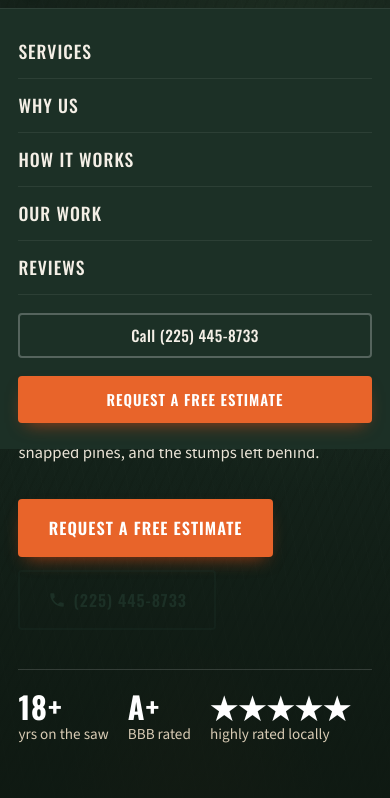
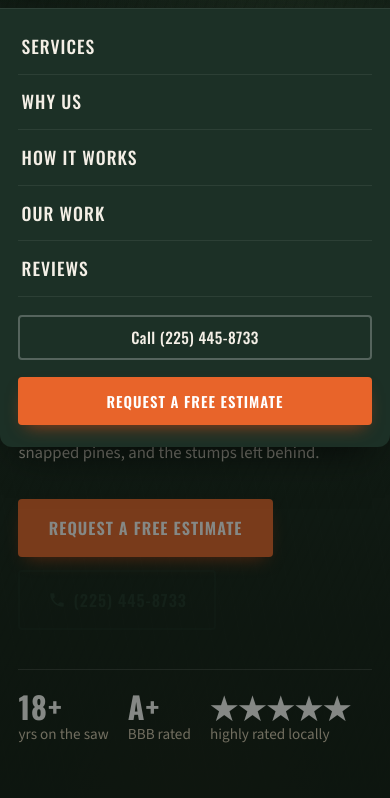
Before and after one commit to gcolegonzales/redesign-griffins-tree, a plain HTML site: page index.html in a window 390 px wide. Both pictures are taken after a click on the button "Open menu". Shown: the part 46-844 px from the top of the page. Drawn offline with nearby package versions, Linux system fonts and the light colour scheme.

Commit message:
Mobile nav polish: animated dropdown, scrim close, header reveal-on-scroll-up
- Mobile menu now an animated styled dropdown (opacity+translate transition,
  radius/shadow, opaque pine background) instead of an instant show/hide
- Added a full-viewport scrim; tapping it (or the X, or Escape) closes the menu
- Header hides on scroll-down and reveals on ANY upward scroll; never hides
  while the menu is open
- Killed blue tap-highlight + user-select on toggle/scrim/menu; nav links get
  right-side padding; toggle raised above scrim/dropdown
- Added .nojekyll so GitHub Pages serves the assets

Verified at 375px: scrollWidth == 375 (no horizontal scroll), open menu is
opaque with scrim covering the full viewport, scrim-close works, no console
errors.

```diff
--- a/index.html
+++ b/index.html
@@ -117,8 +117,8 @@
       </button>
     </div>
 
-    <!-- mobile menu -->
-    <div class="mobile-menu" id="mobileMenu" hidden>
+    <!-- mobile menu (animated dropdown) -->
+    <div class="mobile-menu" id="mobileMenu">
       <nav aria-label="Mobile">
         <a href="#services">Services</a>
         <a href="#why">Why Us</a>
@@ -130,6 +130,9 @@
       <a href="#estimate" class="btn-quote mobile">Request a Free Estimate</a>
     </div>
   </header>
+
+  <!-- scrim behind the mobile menu; tapping it closes the menu -->
+  <div class="nav-scrim" id="navScrim" hidden></div>
 
   <main id="top">
 
--- a/script.js
+++ b/script.js
@@ -5,30 +5,60 @@
   var header = document.getElementById('siteHeader');
   var toggle = document.getElementById('navToggle');
   var mobileMenu = document.getElementById('mobileMenu');
+  var scrim = document.getElementById('navScrim');
   var reduceMotion = window.matchMedia('(prefers-reduced-motion: reduce)').matches;
 
-  /* ---- Shrink / solidify header on scroll ---- */
+  /* ---- Header: solidify on scroll + hide-on-down / reveal-on-any-up ---- */
   var lastScrolled = null;
+  var lastY = window.scrollY;
   function onScroll() {
-    var scrolled = window.scrollY > 24;
+    var y = window.scrollY;
+
+    var scrolled = y > 24;
     if (scrolled !== lastScrolled) {
       header.classList.toggle('scrolled', scrolled);
       lastScrolled = scrolled;
     }
+
+    // never hide the header while the menu is open
+    var menuOpen = toggle.getAttribute('aria-expanded') === 'true';
+    if (!menuOpen) {
+      if (y > lastY && y > 120) {
+        // scrolling down past the header — hide it
+        header.classList.add('nav-hidden');
+      } else if (y < lastY) {
+        // any upward scroll — reveal immediately
+        header.classList.remove('nav-hidden');
+      }
+    }
+    lastY = y;
   }
   onScroll();
   window.addEventListener('scroll', onScroll, { passive: true });
 
-  /* ---- Mobile menu ---- */
+  /* ---- Mobile menu (animated dropdown + scrim) ---- */
   function closeMenu() {
     toggle.setAttribute('aria-expanded', 'false');
     toggle.setAttribute('aria-label', 'Open menu');
-    mobileMenu.hidden = true;
+    mobileMenu.classList.remove('open');
+    scrim.classList.remove('open');
+    // remove the scrim from the layout after the fade-out
+    window.setTimeout(function () {
+      if (!scrim.classList.contains('open')) scrim.hidden = true;
+    }, 320);
   }
   function openMenu() {
+    header.classList.remove('nav-hidden'); // ensure header is visible
     toggle.setAttribute('aria-expanded', 'true');
     toggle.setAttribute('aria-label', 'Close menu');
-    mobileMenu.hidden = false;
+    scrim.hidden = false;
+    // force layout, then add .open on a timer so the fade-in transition runs
+    // (setTimeout instead of rAF — rAF is throttled when the tab isn't focused)
+    void scrim.offsetWidth;
+    window.setTimeout(function () {
+      mobileMenu.classList.add('open');
+      scrim.classList.add('open');
+    }, 10);
   }
   toggle.addEventListener('click', function () {
     if (toggle.getAttribute('aria-expanded') === 'true') closeMenu();
@@ -37,6 +67,7 @@
   mobileMenu.querySelectorAll('a').forEach(function (a) {
     a.addEventListener('click', closeMenu);
   });
+  scrim.addEventListener('click', closeMenu);
   document.addEventListener('keydown', function (e) {
     if (e.key === 'Escape' && toggle.getAttribute('aria-expanded') === 'true') {
       closeMenu();
--- a/styles.css
+++ b/styles.css
@@ -33,6 +33,8 @@
 html { scroll-behavior: smooth; }
 @media (prefers-reduced-motion: reduce) { html { scroll-behavior: auto; } }
 
+html, body { overflow-x: clip; max-width: 100%; }
+
 body {
   margin: 0;
   font-family: var(--ff-body);
@@ -40,7 +42,7 @@ body {
   background: var(--cream);
   line-height: 1.65;
   -webkit-font-smoothing: antialiased;
-  overflow-x: hidden;
+  -webkit-tap-highlight-color: transparent;
 }
 
 h1, h2, h3, h4 {
@@ -126,8 +128,11 @@ img { max-width: 100%; display: block; }
 .site-header {
   position: fixed; top: 0; left: 0; right: 0; z-index: 100;
   background: linear-gradient(180deg, rgba(20,30,24,.55), rgba(20,30,24,0));
-  transition: background .35s var(--ease), box-shadow .35s var(--ease), backdrop-filter .35s;
+  transition: background .35s var(--ease), box-shadow .35s var(--ease),
+              backdrop-filter .35s, transform .35s var(--ease);
 }
+/* hide on scroll-down, reveal on any upward scroll */
+.site-header.nav-hidden { transform: translateY(-100%); }
 .site-header.scrolled {
   background: var(--pine);
   box-shadow: 0 6px 24px -12px rgba(0,0,0,.6);
@@ -170,34 +175,65 @@ img { max-width: 100%; display: block; }
   display: none; flex-direction: column; gap: 5px;
   background: none; border: none; cursor: pointer; padding: .4rem;
   margin-left: auto;
+  position: relative; z-index: 120; /* stays above scrim + dropdown */
+  -webkit-tap-highlight-color: transparent;
+  user-select: none; -webkit-user-select: none;
 }
 .nav-toggle span { width: 26px; height: 2.5px; background: var(--cream); border-radius: 2px; transition: transform .3s var(--ease), opacity .2s; }
 .nav-toggle[aria-expanded="true"] span:nth-child(1) { transform: translateY(7.5px) rotate(45deg); }
 .nav-toggle[aria-expanded="true"] span:nth-child(2) { opacity: 0; }
 .nav-toggle[aria-expanded="true"] span:nth-child(3) { transform: translateY(-7.5px) rotate(-45deg); }
 
+/* ---- animated dropdown mobile menu ---- */
 .mobile-menu {
+  position: absolute; top: 100%; left: 0; right: 0;
   background: var(--pine);
-  padding: 1rem var(--gutter) 1.6rem;
+  padding: .6rem var(--gutter) 1.4rem;
   display: flex; flex-direction: column; gap: .3rem;
   border-top: 1px solid rgba(255,255,255,.08);
+  box-shadow: 0 20px 40px -18px rgba(0,0,0,.7);
+  border-radius: 0 0 12px 12px;
+  z-index: 110;
+  -webkit-tap-highlight-color: transparent;
+  user-select: none; -webkit-user-select: none;
+  /* closed state — collapsed + faded, animated */
+  opacity: 0;
+  transform: translateY(-12px);
+  visibility: hidden;
+  pointer-events: none;
+  transition: opacity .3s var(--ease), transform .35s var(--ease), visibility .35s var(--ease);
 }
-/* the [hidden] attribute is the open/close mechanism (JS toggles it) — it must
-   win over the display above, and the menu must never show on desktop */
-.mobile-menu[hidden] { display: none; }
+.mobile-menu.open {
+  opacity: 1;
+  transform: translateY(0);
+  visibility: visible;
+  pointer-events: auto;
+}
 @media (min-width: 981px) { .mobile-menu { display: none; } }
 .mobile-menu nav { display: flex; flex-direction: column; }
 .mobile-menu nav a {
   color: var(--cream); text-decoration: none;
   font-family: var(--ff-head); text-transform: uppercase; letter-spacing: 1px;
-  font-size: 1.1rem; padding: .75rem 0;
+  font-size: 1.1rem; padding: .8rem 1rem .8rem .2rem;
   border-bottom: 1px solid rgba(255,255,255,.07);
 }
+.mobile-menu nav a:active { color: var(--orange); }
 .mobile-menu .btn-call.mobile,
 .mobile-menu .btn-quote.mobile {
   justify-content: center; margin-top: .8rem; text-align: center;
 }
 .mobile-menu .btn-call.mobile { border: 2px solid rgba(255,255,255,.25); color: var(--cream); }
+
+/* scrim behind the dropdown; tap to close */
+.nav-scrim {
+  position: fixed; inset: 0; z-index: 90;
+  background: rgba(12,18,13,.5);
+  opacity: 0; transition: opacity .3s var(--ease);
+  -webkit-tap-highlight-color: transparent;
+  user-select: none; -webkit-user-select: none;
+}
+.nav-scrim[hidden] { display: none; }
+.nav-scrim.open { opacity: 1; }
 
 /* ============================================================
    HERO
```
Also changed, not shown: .claude/launch.json, 1 other file.
